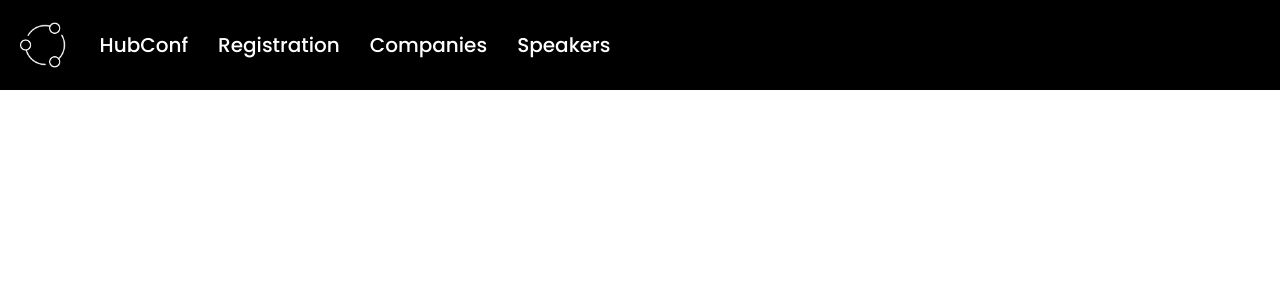
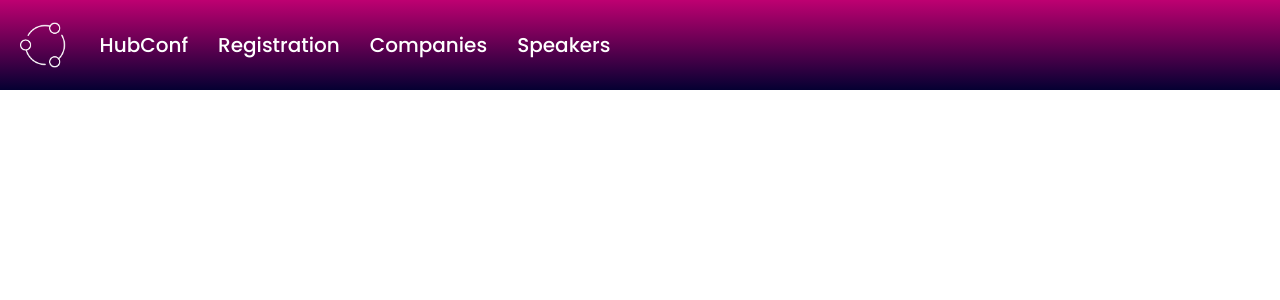
Before and after one commit to AUBGTheHUB/hub-conf-signup, a React (Create React App) app in the folder packages/web/: page / in a window 1280 px wide. Shown: the top 300 px of the page. Built offline with nearby package versions, Linux system fonts and the light colour scheme.

Commit message:
navbar-ready

```diff
--- a/packages/web/src/App.js
+++ b/packages/web/src/App.js
@@ -5,8 +5,9 @@ function App() {
     // Check this UI Framework
     // Use for navkbar and other elements
     // https://chakra-ui.com/getting-started
-    <div>
+    <div className="website">
       <Navbar/>
+
     </div>
   );
 }
--- a/packages/web/src/components/Navbar.js
+++ b/packages/web/src/components/Navbar.js
@@ -22,8 +22,8 @@ const Navbar = () => {
             </div>
         </div>
         {/* this is the end of the navdiv */}
+    </div>
 
-    </div>
     )
 }
 
--- a/packages/web/src/style.css
+++ b/packages/web/src/style.css
@@ -1,4 +1,12 @@
 @import url("https://fonts.googleapis.com/css2?family=Poppins:wght@200;300;400;500;600;700&display=swap");
+.website{
+    display: flex;
+    flex-direction: column;
+    justify-content: center;
+    align-items: center !important;
+    background-image: linear-gradient(#BE0071, #050032);
+    color: #fff;
+}
 * {
   margin: 0;
   padding: 0;
@@ -6,9 +14,7 @@
   font-family: "Poppins", sans-serif;
 }
 
-.nav-bar {
-    background-color: black;
-}
+
 .nav-div{
     padding: 20px;
     display: inline-flex;
```
